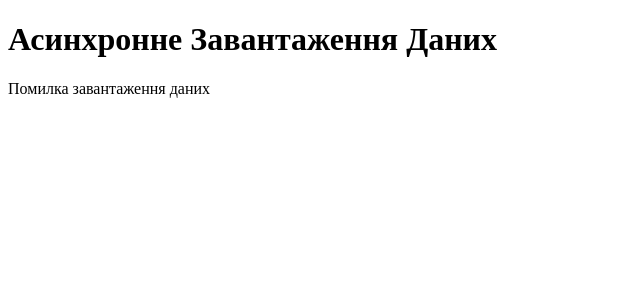
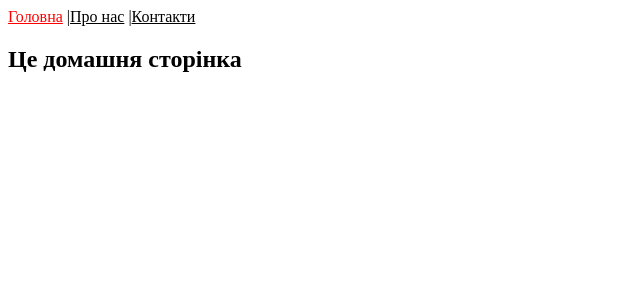
Before and after one commit to filip-sumy/React, a React (Vite) app: page / in a window 1280 px wide. Shown: the top 300 px of the page, without its empty margins (0-640 px from the left). Built offline with nearby package versions, Linux system fonts and the light colour scheme; no server answers.

Commit message:
react-42

```diff
--- a/package.json
+++ b/package.json
@@ -12,7 +12,8 @@
   "dependencies": {
     "axios": "^1.7.9",
     "react": "^18.3.1",
-    "react-dom": "^18.3.1"
+    "react-dom": "^18.3.1",
+    "react-router-dom": "^7.1.5"
   },
   "devDependencies": {
     "@eslint/js": "^9.17.0",
--- a/src/App.tsx
+++ b/src/App.tsx
@@ -1,21 +1,29 @@
-import DataFetchingComponent from "./components/DataFetchingComponent";
+import React from "react";
+import { BrowserRouter as Router, Routes, Route, NavLink } from "react-router-dom";
 
-function App() {
+const Home = () => <h2>Це домашня сторінка</h2>;
+const About = () => <h2>Це сторінка про нас</h2>;
+const Contact = () => <h2>Це контактна сторінка</h2>;
 
+const Navigation = () => (
+  <nav>
+    <NavLink to="/" end style={({ isActive }) => ({ color: isActive ? "red" : "black" })}>Головна</NavLink> |
+    <NavLink to="/about" style={({ isActive }) => ({ color: isActive ? "red" : "black" })}>Про нас</NavLink> |
+    <NavLink to="/contact" style={({ isActive }) => ({ color: isActive ? "red" : "black" })}>Контакти</NavLink>
+  </nav>
+);
+
+const App = () => {
   return (
-    // <>
-    //   <Counter></Counter>
-    //   <Greeting name={"world"}></Greeting>
-    // </>
-    // <>
-    // <Controlled></Controlled>
-    // <Uncontrolled></Uncontrolled>
-    // <FetchDataComponent></FetchDataComponent>
-    // </>
-    <>
-    <DataFetchingComponent></DataFetchingComponent>
-    </>
-  )
-}
+    <Router>
+      <Navigation />
+      <Routes>
+        <Route path="/" element={<Home />} />
+        <Route path="/about" element={<About />} />
+        <Route path="/contact" element={<Contact />} />
+      </Routes>
+    </Router>
+  );
+};
 
 export default App;
```
Also changed, not shown: 1 other file (tests, documents, lock files or other folders).
